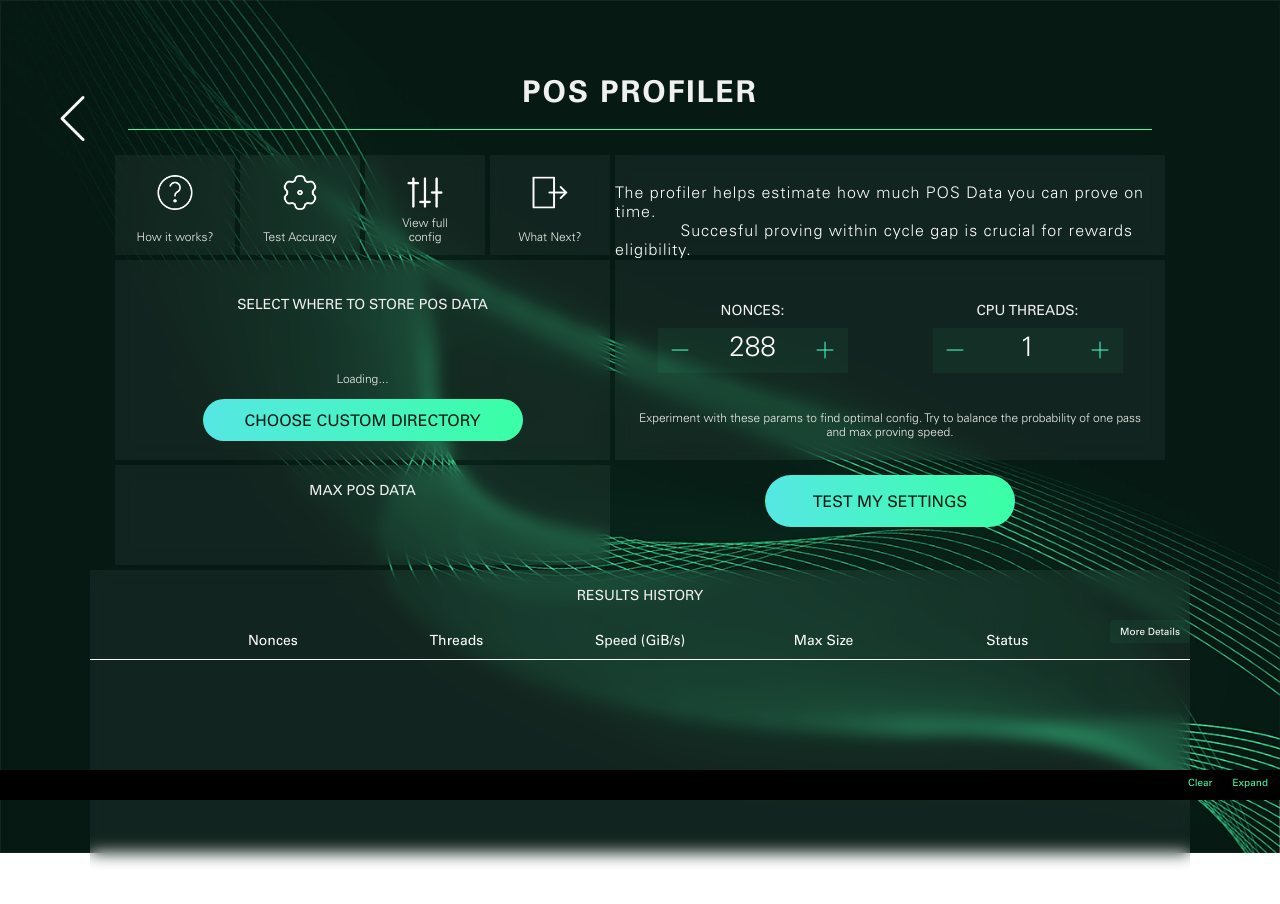
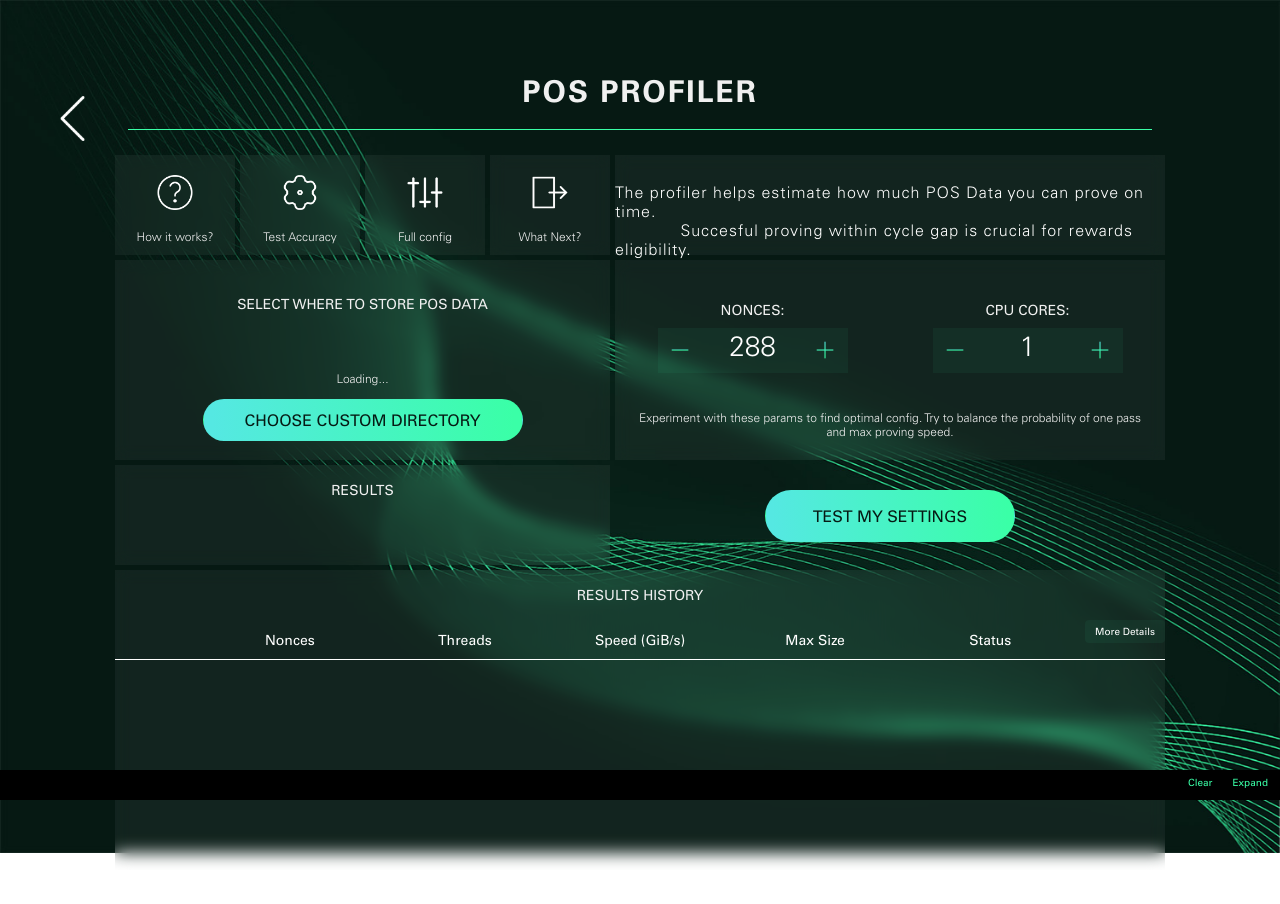
Before and after one commit to spacemeshos/sm-init-app-v2, a React (Create React App) app: page /profiler in a window 1280 px wide. Shown: the top 904 px of the page. Built offline with nearby package versions, Linux system fonts and the light colour scheme.

Commit message:
add results tile

```diff
--- a/src/pages/Profiler.tsx
+++ b/src/pages/Profiler.tsx
@@ -14,6 +14,7 @@ import { join } from '@tauri-apps/api/path';
 import { useNavigate } from 'react-router-dom';
 import React, { useEffect, useRef, useState } from 'react';
 import styled from 'styled-components';
+import { calculateMaxDataSize, formatSize } from '../utils/sizeUtils';
 import { useSettings } from '../state/SettingsContext';
 import Modal from '../components/modal';
 import Image from '../components/image';
@@ -281,7 +282,7 @@ const Profiler: React.FC = () => {
 
         {/* Config preview */}
         <Tile
-          footer="View full config"
+          footer="Full config"
           height={100}
           width={120}
           blurred
@@ -346,7 +347,7 @@ const Profiler: React.FC = () => {
               onChange={(val) => setCustomNonces(val)}
             />
           </Tile>
-          <Tile heading="CPU Threads:" height={130} top={25}>
+          <Tile heading="CPU Cores:" height={130} top={25}>
             <CustomNumberInput
               min={1}
               max={maxCores}
@@ -359,12 +360,38 @@ const Profiler: React.FC = () => {
 
         {/* Result Max POS Data to Prove + Speed */}
         <Tile
-          heading="Max POS Data"
+          heading="Results"
           height={100}
           width={495}
           blurred
           backgroundColor={Colors.whiteOpaque}
-        ></Tile>
+        >
+          {benchmarks.length > 0 &&
+            (() => {
+              const speed = benchmarks[benchmarks.length - 1].speed_gib_s;
+              return (
+                <>
+                  <Tile
+                    height={70}
+                    width={200}
+                    top={20}
+                    footer={`Proving Speed`}
+                    heading={`${speed?.toFixed(2) ?? '...'} GiB/s`}
+                  />
+                  <Tile
+                    height={70}
+                    width={200}
+                    top={20}
+                    footer={`Max POS Size`}
+                    heading={`${speed !== undefined ? formatSize(calculateMaxDataSize(speed)) : '...'}`}
+                  />
+                </>
+              );
+            })()}
+        </Tile>
+
+        {/* Run Benchmark Button */}
+
         <Tile height={100} width={550}>
           <Button
             onClick={runCustomBenchmark}
@@ -374,7 +401,7 @@ const Profiler: React.FC = () => {
             label="Test My Settings"
             width={250}
             height={52}
-            margin={10}
+            margin={25}
           />
         </Tile>
 
@@ -382,7 +409,7 @@ const Profiler: React.FC = () => {
 
         <Tile
           height={300}
-          width={1100}
+          width={1050}
           blurred
           backgroundColor={Colors.whiteOpaque}
           heading="Results History"
```
